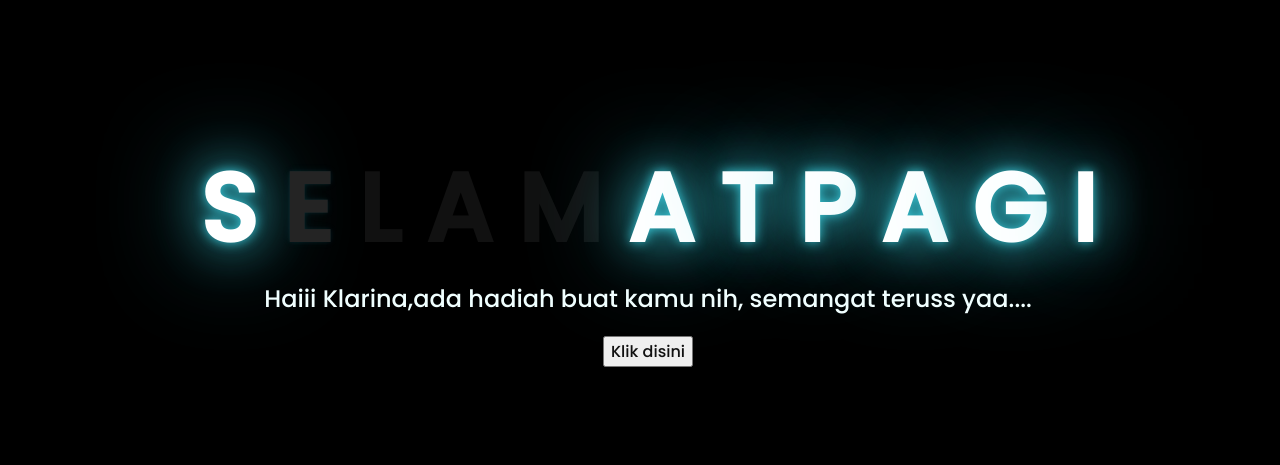
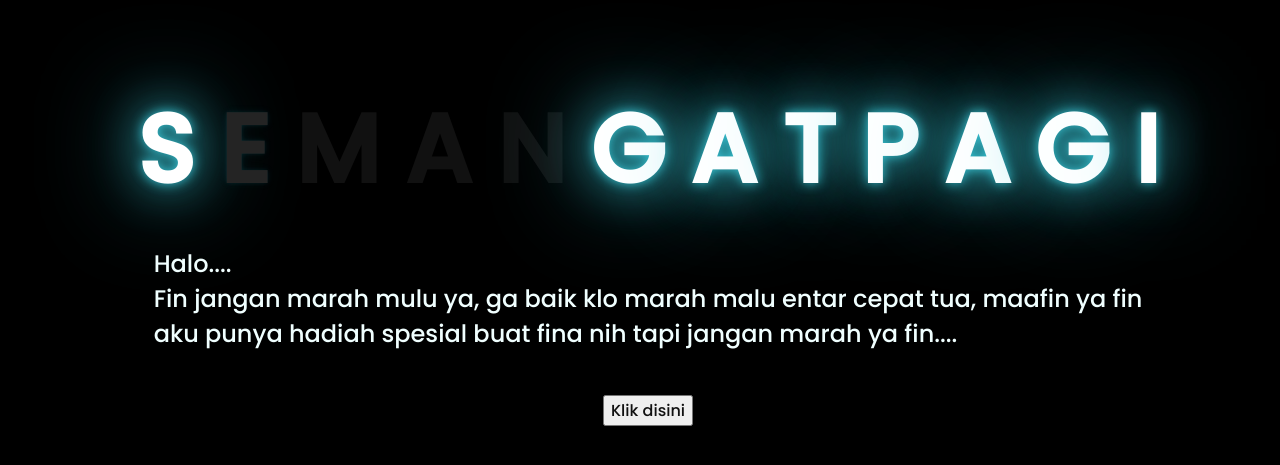
Before and after one commit to Desaingrafis123/Desaingrafis123.gctu, a plain HTML site: page index.html in a window 1280 px wide. Shown: the part 157-622 px from the top of the page. Drawn offline with Linux system fonts and the light colour scheme.

Commit message:
Update index.html

```diff
--- a/index.html
+++ b/index.html
@@ -13,9 +13,10 @@
     <!-- silahkan menambah kata sesuai keinginan dengan <span>text...</span -->
         <span>S</span>
         <span>E</span>
-        <span>L</span>
+        <span>M</span>
         <span>A</span>
-        <span>M</span>
+        <span>N</span>
+        <span>G</span>
         <span>A</span>
         <span>T</span>
         <span>P</span>
@@ -24,7 +25,10 @@
         <span>I</span>
     </div>
     <div class="description">
-        <span>Haiii Klarina,ada hadiah buat kamu nih, semangat teruss yaa....</span>
+        <p style="text-align: justify;">Halo.... <br>
+          Fin jangan marah mulu ya, ga baik klo marah malu entar cepat tua, maafin ya fin </span>
+          <br>
+        <span>aku punya hadiah spesial buat fina nih tapi jangan marah ya fin....</span>
     </div>
     <div class="button">
         <button>
```
